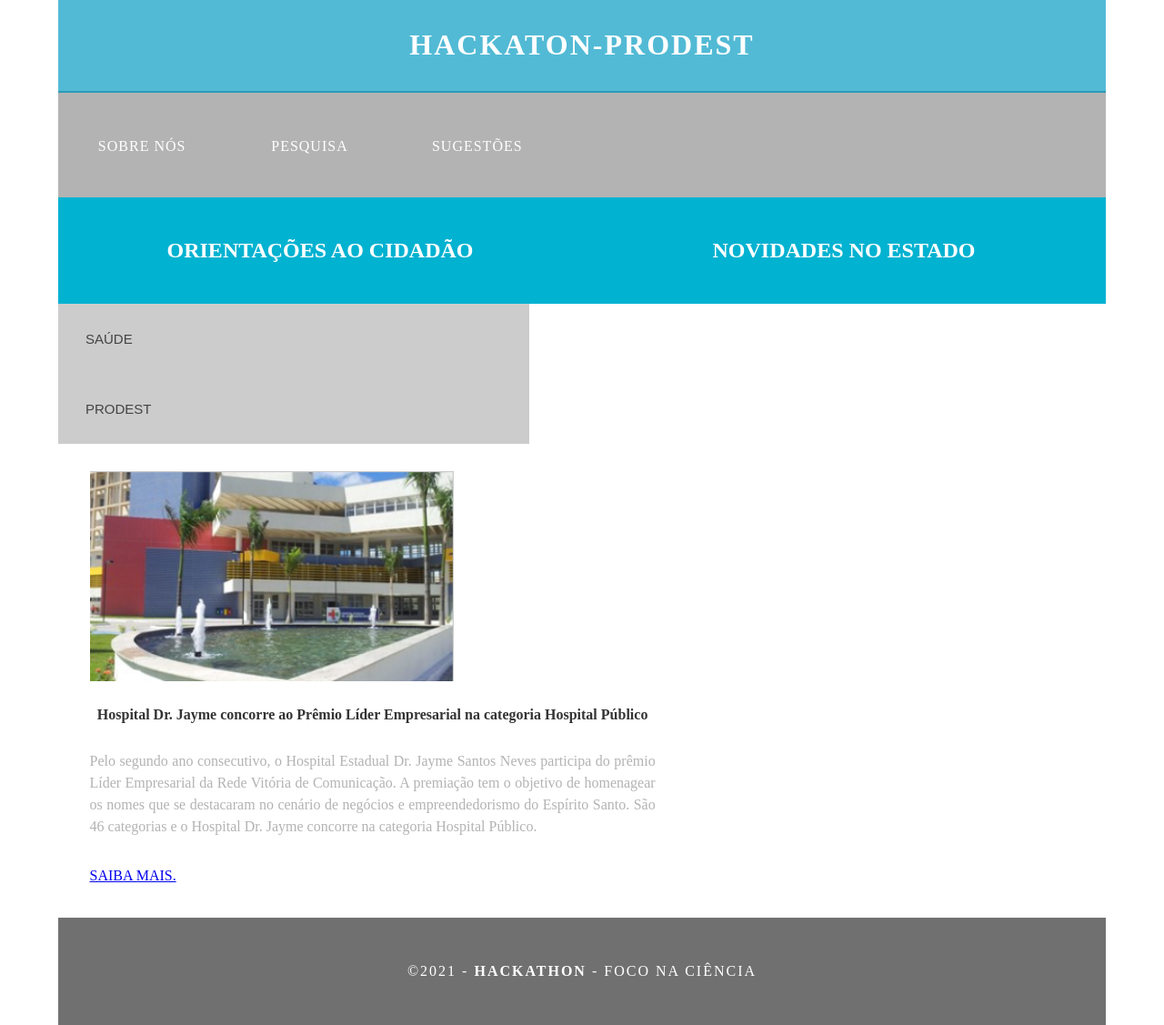
After one commit to lazaroreina/foco-na-ciencia, a Django app: template foconaciencia/app/templates/index2.html in a window 1280 px wide. The commit adds this page. Shown: the whole page at 91% size. Run offline with Django 3.2, Linux system fonts and the light colour scheme; the template is opened without the code that fills it, so the values that code supplies are empty.

```diff
--- /dev/null
+++ b/foconaciencia/app/static/app/multiColumnTemplate.css
@@ -0,0 +1,454 @@
+@charset "UTF-8";
+.container {
+	background-color: #FFFFFF;
+	width: 90%;
+	margin-left: auto;
+	margin-right: auto;
+	border-bottom-width: 0px;
+	padding-left: 0px;
+	padding-top: 0px;
+	padding-right: 0px;
+	padding-bottom: 0px;
+}
+.row {
+	width: 100%;
+	margin-top: 0px;
+	margin-right: 0px;
+	margin-bottom: 0px;
+	margin-left: 0px;
+	padding-top: 0px;
+	padding-right: 0px;
+	padding-bottom: 0px;
+	padding-left: 0px;
+	display: inline-block
+}
+.row.blockDisplay {
+	display: block;
+}
+.column_half {
+	width: 50%;
+	float: left;
+	margin-top: 0px;
+}
+.columns {
+	width: 25%;
+	float: left;
+	font-family: "Source Sans Pro";
+	color: #A5A5A5;
+	line-height: 24px;
+	padding-top: 10px;
+	padding-bottom: 10px;
+	text-align: justify;
+	margin-top: 15px;
+	margin-bottom: 15px;
+	padding-left: 0px;
+	padding-right: 0px;
+	margin-left: 0px;
+	margin-right: 0px;
+}
+.row .columns p {
+	padding-left: 10%;
+	padding-right: 10%;
+}
+.container .columns h4 {
+	text-align: center;
+	color: #01B2D1;
+}
+.primary_header {
+	width: 100%;
+	background-color: #52bad5;
+	padding-top: 10px;
+	padding-bottom: 10px;
+	clear: left;
+	border-bottom: 2px solid #2C9AB7;
+}
+.secondary_header {
+	width: 100%;
+	padding-top: 50px;
+	padding-bottom: 50px;
+	background-color: #B3B3B3;
+	clear: left;
+}
+.container .secondary_header ul {
+	margin-top: 0%;
+	margin-right: auto;
+	margin-bottom: 0px;
+	margin-left: auto;
+	padding-top: 0px;
+	padding-right: 0px;
+	padding-bottom: 15px;
+	padding-left: 0px;
+	width: 100%;
+}
+.secondary_header ul li {
+	list-style: none;
+	float: left;
+	margin-right: auto;
+	margin-top: 0px;
+	font-family: "Source Sans Pro";
+	font-weight: normal;
+	color: #FFFFFF;
+	letter-spacing: 1px;
+	margin-left: auto;
+	text-align: center;
+	width: 16%;
+	transition: all 0.3s linear;
+}
+.secondary_header ul li:hover {
+	color: #717070;
+	cursor: pointer;
+}
+.left_article {
+	background-color: #FFFFFF;
+	width: 60%;
+	float: left;
+	font-family: "Source Sans Pro";
+	color: #343434;
+	padding-bottom: 15px;
+}
+.noDisplay {
+	display: none;
+}
+.container .left_article h3 {
+	padding-left: 5%;
+	padding-right: 5%;
+	margin-top: 5%;
+	color: #717070;
+	font-weight: bold;
+	text-transform: uppercase;
+}
+.container .left_article p {
+	padding-left: 5%;
+	padding-right: 5%;
+	text-align: justify;
+	line-height: 24px;
+	margin-top: 30px;
+	margin-bottom: 15px;
+	color: #B3B3B3;
+}
+.right_article {
+	width: 45%;
+	float: left;
+	background-color: #F6F6F6;
+}
+.container .right_article ul {
+	margin-top: 0px;
+	margin-right: 0px;
+	margin-bottom: 0px;
+	margin-left: 0px;
+	padding-top: 0px;
+	padding-right: 0px;
+	padding-bottom: 0px;
+	padding-left: 0px;
+}
+.right_article ul li {
+	font-family: "Source Sans Pro";
+	list-style: none;
+	text-align: center;
+	background-color: #B3B3B3;
+	width: 90%;
+	margin-left: auto;
+	margin-right: auto;
+	margin-top: 10px;
+	margin-bottom: 10px;
+	padding-top: 15px;
+	padding-bottom: 15px;
+	color: #FFFFFF;
+	font-weight: bold;
+	border-radius: 0px;
+	transition: all 0.3s linear;
+	border-left: 5px solid #717070;
+}
+.right_article ul li:hover {
+	background-color: #717070;
+	cursor: pointer;
+}
+.footer {
+	background-color: #717070;
+}
+.title {
+	font-weight: bold;
+	font-style: normal;
+	font-family: "Source Sans Pro";
+	text-align: center;
+	color: #FFFFFF;
+	letter-spacing: 2px;
+}
+.placeholder {
+	/* [disabled]max-width: 400px;
+*/
+	/* [disabled]max-height: 200px;
+*/
+	width: 100%;
+	padding-top: 30px;
+	/* [disabled]padding-left: 19px;
+*/
+	padding-bottom: 30px;
+	height: 100%;
+}
+.left_half {
+	background-color: #52BAD5;
+}
+.container .column_half.left_half h2 {
+	color: #FFFFFF;
+	font-family: "Source Sans Pro";
+	text-align: center;
+}
+.right_half {
+	background-color: #01B2D1;
+	color: #FFFFFF;
+	font-family: "Source Sans Pro";
+	text-align: center;
+	font-weight: bold;
+}
+.column_title {
+	padding-top: 25px;
+	padding-bottom: 25px;
+}
+.copyright {
+	text-align: center;
+	background-color: #717070;
+	color: #FFFFFF;
+	text-transform: uppercase;
+	font-weight: lighter;
+	letter-spacing: 2px;
+	border-top-width: 2px;
+	font-family: "Source Sans Pro";
+}
+body {
+	margin-top: 0px;
+	margin-right: 0px;
+	margin-bottom: 0px;
+	margin-left: 0px;
+}
+
+@media (max-width: 320px) {
+.secondary_header ul li {
+	float: none;
+	margin-top: 28px;
+	margin-left: 0px;
+	width: 100%;
+}
+.container .secondary_header ul {
+	margin-top: 0px;
+	margin-right: 0px;
+	margin-bottom: 0px;
+	margin-left: 0px;
+	padding-top: 0px;
+	padding-right: 0px;
+	padding-bottom: 0px;
+	padding-left: 0px;
+	height: auto;
+	width: 100%;
+	text-align: center;
+}
+.secondary_header {
+	margin-top: 0px;
+	margin-right: 0px;
+	margin-bottom: 0px;
+	margin-left: 0px;
+	padding-top: 1px;
+	padding-bottom: 40px;
+}
+.left_article {
+	width: 100%;
+	height: auto;
+}
+.right_article {
+	width: 100%;
+	height: auto;
+}
+.placeholder {
+	width: 100%;
+	margin-top: 22PX;
+	margin-right: 0px;
+	margin-bottom: 22PX;
+	margin-left: 0px;
+	padding-top: 0px;
+	padding-right: 0px;
+	padding-bottom: 0px;
+	padding-left: 0px;
+	max-width: 400px;
+	max-height: 200px;
+	height: auto;
+}
+.columns {
+	width: 100%;
+	margin-top: 0px;
+	margin-right: 0px;
+	margin-bottom: 0px;
+	margin-left: 0px;
+	padding-top: 0PX;
+	padding-right: 0PX;
+	padding-bottom: 0PX;
+	padding-left: 0PX;
+}
+.columns p {
+	padding-left: 10px;
+	padding-right: 10px;
+}
+.column_half.left_half {
+	width: 100%;
+}
+.column_half.right_half {
+	width: 100%;
+}
+.copyright {
+	padding-top: 25px;
+	padding-bottom: 0px;
+	margin-bottom: 0px;
+}
+.container .left_article h3 {
+	margin-top: 30px;
+}
+.social .social_icon img {
+	width: 80%;
+}
+
+@media (min-width: 321px) and (max-width: 768px) {
+.secondary_header ul li {
+	float: none;
+	margin-top: 28px;
+	margin-left: 0px;
+	width: 100%;
+}
+.container .secondary_header ul {
+	margin-top: 0px;
+	margin-right: 0px;
+	margin-bottom: 0px;
+	margin-left: 0px;
+	padding-top: 0px;
+	padding-right: 0px;
+	padding-bottom: 0px;
+	padding-left: 0px;
+	height: auto;
+	width: 100%;
+	text-align: center;
+}
+.secondary_header {
+	margin-top: 0px;
+	margin-right: 0px;
+	margin-bottom: 0px;
+	margin-left: 0px;
+	padding-top: 1px;
+	padding-bottom: 40px;
+}
+.left_article {
+	width: 100%;
+	height: auto;
+}
+.right_article {
+	width: 100%;
+	height: auto;
+	padding-bottom: 25px;
+}
+.placeholder {
+	margin-top: 0px;
+	margin-right: 0px;
+	margin-bottom: 0px;
+	margin-left: 0px;
+	padding-top: 0px;
+	padding-right: 0px;
+	padding-bottom: 0px;
+	padding-left: 0px;
+	width: 100%;
+	max-width: 100%;
+	height: auto;
+	max-height: 100%;
+}
+.columns {
+	width: 100%;
+	margin-top: 6px;
+	margin-right: 0px;
+	margin-bottom: 6px;
+	margin-left: 0px;
+	padding-top: 0px;
+	padding-right: 0px;
+	padding-bottom: 0px;
+	padding-left: 0px;
+}
+.columns p {
+	padding-left: 14px;
+	padding-right: 14px;
+}
+.column_half.left_half {
+	width: 100%;
+}
+.column_half.right_half {
+	width: 100%;
+}
+}
+
+@media (min-width: 769px) and (max-width: 1000px) {
+.secondary_header {
+	overflow: auto;
+	padding-top: 30px;
+	padding-bottom: 30px;
+}
+.secondary_header ul li {
+	margin-top: 10px;
+	margin-right: 7%;
+	margin-bottom: 10px;
+	margin-left: 7%;
+}
+.left_article {
+	height: auto;
+}
+.right_article {
+	height: auto;
+	padding-bottom: 27px;
+}
+.placeholder {
+	width: 100%;
+	margin-left: 0px;
+	margin-right: 0px;
+	padding-left: 0px;
+	padding-right: 0px;
+}
+.columns {
+	width: 50%;
+	float: left;
+	padding-left: 0px;
+	padding-top: 0px;
+	padding-right: 0px;
+	padding-bottom: 0px;
+}
+.container .columns p {
+	padding-left: 25px;
+	padding-right: 25px;
+}
+}
+
+@media (min-width: 1001px) {
+}
+.thumbnail {
+	width: 100px;
+	border-radius: 200px;
+	height: 100px;
+	margin-left: auto;
+}
+.thumbnail_align {
+	text-align: center;
+}
+.social {
+	text-align: center;
+	margin-right: 0px;
+	margin-bottom: 0px;
+	margin-left: 0px;
+	width: 100%;
+	background-color: #414141;
+	clear: both;
+	overflow: auto;
+}
+.social_icon {
+	width: 25%;
+	text-align: center;
+	float: left;
+	transition: all 0.3s linear;
+	line-height: 0px;
+	padding-top: 7px;
+}
+.container .social .social_icon:hover {
+	cursor: pointer;
+	opacity: 0.5;
+}
--- /dev/null
+++ b/foconaciencia/app/templates/index2.html
@@ -0,0 +1,120 @@
+<!doctype html>
+<html>
+<head>
+<meta charset="utf-8">
+<meta http-equiv="X-UA-Compatible" content="IE=edge">
+<meta name="viewport" content="width=device-width, initial-scale=1">
+<title>Simple Theme</title>
+{%load static%}
+<link href="{% static 'app/multiColumnTemplate.css' %}" rel="stylesheet">
+<!-- HTML5 shim and Respond.js for IE8 support of HTML5 elements and media queries -->
+<!-- WARNING: Respond.js doesn't work if you view the page via file:// -->
+<!--[if lt IE 9]>
+      <script src="https://oss.maxcdn.com/html5shiv/3.7.2/html5shiv.min.js"></script>
+      <script src="https://oss.maxcdn.com/respond/1.4.2/respond.min.js"></script>
+    <![endif]-->
+
+</head>
+<body>
+<div class="container">
+  <header>
+    <div class="primary_header">
+      <h1 class="title">HACKATON-PRODEST</h1>
+    </div>
+    <nav class="secondary_header" id="menu">
+      <ul>
+        <a href="sobre.html"><li>SOBRE NÓS</li></a>
+        <li>PESQUISA</li>
+        <a href="cadastrosugestaoa.html"><li>SUGESTÕES</li></a>
+      </ul>
+    </nav>
+
+<style>
+.accordion {
+  background-color: #ccc;
+  color: #444;
+  cursor: pointer;
+  padding: 30px;
+  width: 100%;
+  border: none;
+  text-align: left;
+  outline: none;
+  font-size: 15px;
+  transition: 0.4s;
+  text-emphasis-color: white;
+}
+
+.active, .accordion:hover {
+  background-color: #c86673;
+}
+
+.panel {
+  padding: 0 30px;
+  display: none;
+  background-color: #e4aab2;
+  overflow: hidden;
+}
+</style>
+
+  </header>
+  <section>
+    <h2 class="noDisplay">Main Content</h2>
+  </section>
+<div class="row blockDisplay">
+    <div class="column_half right_half">
+      <h2 class="column_title">ORIENTAÇÕES AO CIDADÃO</h2>
+    </div>
+
+    <div class="column_half right_half">
+      <h2 class="column_title">NOVIDADES NO ESTADO</h2>
+    </div>
+  <div class="row">
+    <div class="right_article">
+
+
+<button class="accordion">SAÚDE</button>
+<div class="panel">
+  <p><a href="https://saude.es.gov.br/exames_online" target="_blank">Como acessar Exames OnLine?</a></p>
+  <p><a href="https://saude.es.gov.br/doesangue" target="_blank">Como fazer Doação de Sangue?</a></p>
+  <p><a href="https://saude.es.gov.br/agenda_resposta_rapida" target="_blank"> COVID-19-Respostas rápidas</a></p>
+  <p><a href="https://saude.es.gov.br/" target="_blank"> SAIBA MAIS...</a></p>
+</div>
+
+<button class="accordion">PRODEST</button>
+<div class="panel">
+  <p>Lorem ipsum dolor sit amet, consectetur adipisicing elit, sed do eiusmod tempor incididunt ut labore et dolore magna aliqua. Ut enim ad minim veniam, quis nostrud exercitation ullamco laboris nisi ut aliquip ex ea commodo consequat.</p>
+</div>
+
+<script>
+var acc = document.getElementsByClassName("accordion");
+var i;
+
+for (i = 0; i < acc.length; i++) {
+  acc[i].addEventListener("click", function() {
+    this.classList.toggle("active");
+    var panel = this.nextElementSibling;
+    if (panel.style.display === "block") {
+      panel.style.display = "none";
+    } else {
+      panel.style.display = "block";
+    }
+  });
+}
+</script>
+
+    </div>
+    <div class="left_article">
+     <h4><p class="thumbnail_align"> <img src="images/Novidade1.PNG" alt="" width="400" class="thumbnail_align" /> </p>
+      <h4 align="center">Hospital Dr. Jayme concorre ao Prêmio Líder Empresarial na categoria Hospital Público</h4>
+      <p align="center">Pelo segundo ano consecutivo, o Hospital Estadual Dr. Jayme Santos Neves participa do prêmio Líder Empresarial da Rede Vitória de Comunicação. A premiação tem o objetivo de homenagear os nomes que se destacaram no cenário de negócios e empreendedorismo do Espírito Santo. São 46 categorias e o Hospital Dr. Jayme concorre na categoria Hospital Público.</h4></p>
+
+<p><a href="https://saude.es.gov.br/Not%C3%ADcia/hospital-dr-jayme-concorre-ao-premio-lider-empresarial-na-categoria-hospital-publico" target="_blank">SAIBA MAIS.</a></p>
+    </div>
+  </div>
+  <div class="row blockDisplay"></div>
+  <footer class="secondary_header footer">
+    <div class="copyright">&copy;2021 - <strong>HACKATHON</strong> - FOCO NA CIÊNCIA</div>
+  </footer>
+</div>
+</body>
+</html>
--- a/foconaciencia/app/urls.py
+++ b/foconaciencia/app/urls.py
@@ -2,5 +2,5 @@ from django.urls.conf import path
 from . import views
 
 urlpatterns = [
-    path('board', views.board, name='board'),
+    path('index', views.index, name='index'),
 ]
```
Also changed, not shown: foconaciencia/app/templates/base.html (added, +23 -0 lines), foconaciencia/app/templates/css/estilo.css (added, +7 -0 lines), foconaciencia/app/templates/index.html (+42 -39 lines), foconaciencia/app/views.py (+6 -4 lines).
